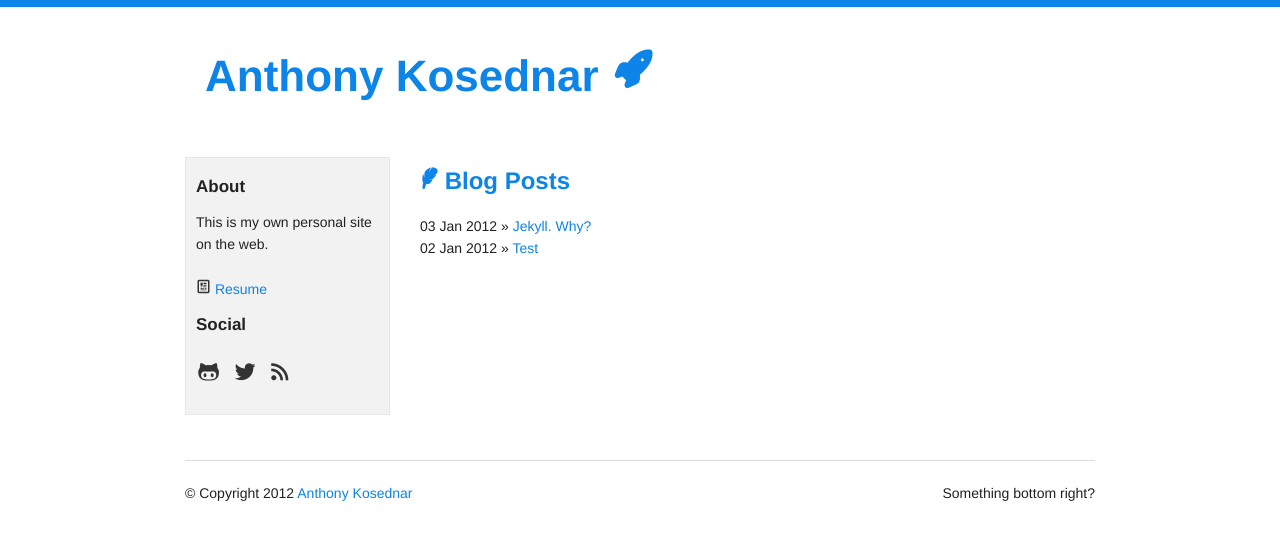
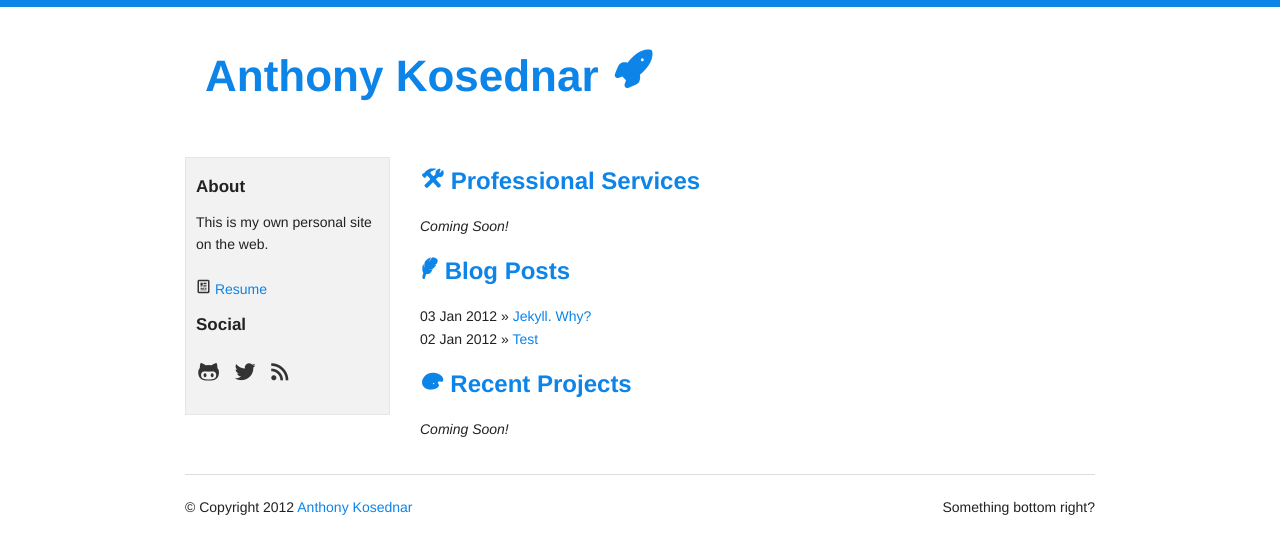
Before and after one commit to akosednar/akosednar.github.com, a Jekyll site: the page built from index.html, in a window 1280 px wide. Shown: the top 554 px of the page. Built offline with Jekyll 4.4.1, drawn with Linux system fonts in a browser that asks for light colours.

Commit message:
Added professional services & recent projects sections

```diff
--- a/index.html
+++ b/index.html
@@ -3,6 +3,14 @@ layout: default
 title: Home
 ---
 <div class="row homesection">
+
+         <div class="twelve columns">
+       		<h2><span class="icon">&#9874;</span> Professional Services</h2>
+        	<ul class="posts">
+        		<li><i>Coming Soon!</i>
+        	</ul>
+        </div>
+
       	<div class="twelve columns">
        		<h2><span class="icon">&#10002;</span> Blog Posts</h2>
         	<ul class="posts">
@@ -12,6 +20,13 @@ title: Home
         	</ul>
         </div>
 
+         <div class="twelve columns">
+       		<h2><span class="icon">&#127912;</span> Recent Projects</h2>
+        	<ul class="posts">
+        		<li><i>Coming Soon!</i>
+        	</ul>
+        </div>
+
     	</div>
 
 	</div>
```
